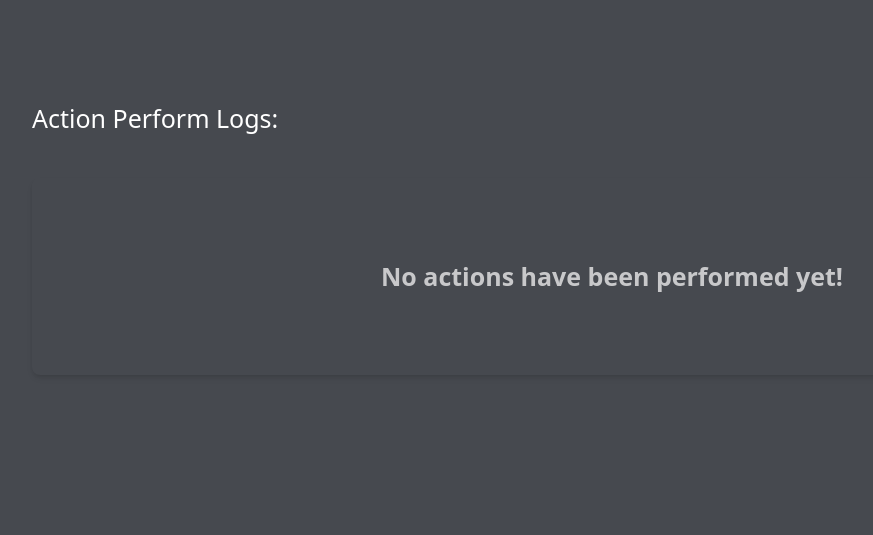
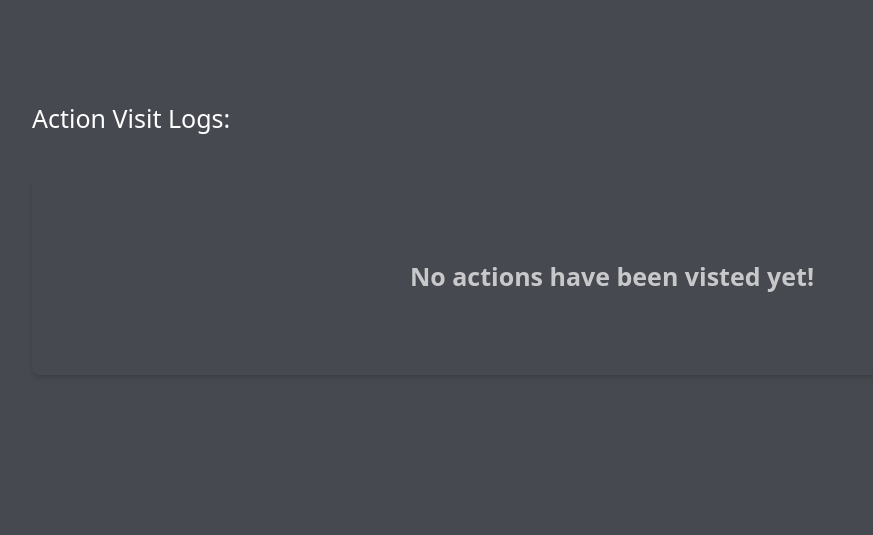
Before and after one commit to aadilsehrawat/JellyBot, a Django app: page /perform/action/logs/ in a window 1280 px wide. Shown: the part 72-607 px from the top of the page, without its empty margins (68-941 px from the left). Run offline with Django 4.2, Linux system fonts and the light colour scheme; data that the repository does not hold is empty; some libraries are stand-ins or nearby versions.

Commit message:
Changed Actions Performed to Actions Visited

```diff
--- a/App/templates/App/action_details.html
+++ b/App/templates/App/action_details.html
@@ -31,12 +31,12 @@
         </h1>
         <div id="action-details">
           <p class="mb-8 leading-relaxed" style="text-align: justify; text-justify: inter-word;">{{action.description}}</p>
-          <p style="text-align: left"> <b> Action Performed: </b> <br>
-            This action has been performed <b>{{action.times_performed}}</b> times till date.</p>
+          <p style="text-align: left"> <b> Times Visited: </b> <br>
+            This action has been visited <b>{{action.times_performed}}</b> times till date.</p>
         <br>
           <div class="flex justify-center">
               <a href="{% url 'Perform' action.id %}"><button class="mr-5 inline-flex text-white bg-indigo-500 border-0 py-2 px-6 focus:outline-none hover:bg-indigo-600 rounded text-lg">
-                <img style="width: 26px" class="mr-3" src="https://static-00.iconduck.com/assets.00/checklist-illustration-408x512-gzi4vxvp.png">Perform</button></a>
+                <img style="width: 26px" class="mr-3" src="https://static-00.iconduck.com/assets.00/checklist-illustration-408x512-gzi4vxvp.png">Explore</button></a>
             <button data-modal-target="popup-modal" data-modal-toggle="popup-modal" class="inline-flex text-gray-700 bg-gray-200 border-0 py-2 px-6 focus:outline-none hover:bg-gray-300 rounded text-lg">
               <img style="width: 26px" class="mr-3 mt-1" src="https://static-00.iconduck.com/assets.00/share-boxed-icon-512x449-4tdrlvwm.png">Share</button>
             <div id="popup-modal" tabindex="-1" class="fixed top-0 left-0 right-0 z-50 hidden p-4 overflow-x-hidden overflow-y-auto md:inset-0 h-[calc(100%-1rem)] max-h-full">
--- a/App/templates/App/actions.html
+++ b/App/templates/App/actions.html
@@ -46,7 +46,7 @@
                         <img class="rounded w-full object-center mb-6" src="{{action.cover_image.url}}" onerror="this.onerror=null; this.src='https://www.littlethings.info/wp-content/uploads/2014/04/dummy-image-grey-e1398449111870.jpg';" alt="Event Cover Image" class="img-responsive" />
                     {% endif %}
                 <div id="performed" class="flex">
-                    <h3 class="tracking-widest text-gray-600 text-xs font-medium title-font mr-1">Performed:
+                    <h3 class="tracking-widest text-gray-600 text-xs font-medium title-font mr-1">Visited:
                     </h3><h3 class="tracking-widest text-indigo-500 text-xs font-medium title-font">{{action.times_performed}} times</h3>
                 </div>
                 <h2 class="text-lg text-gray-900 font-medium title-font mb-4">{{action.action}}</h2>
--- a/App/templates/App/perform_logs.html
+++ b/App/templates/App/perform_logs.html
@@ -37,9 +37,9 @@
 {% endblock styles %}
 
 {% block content %}
-<p id="contact-messages" class="pl-20 mt-20 mb-10">Action Perform Logs:</p>
+<p id="contact-messages" class="pl-20 mt-20 mb-10">Action Visit Logs:</p>
 {% if not count == 0 %}
-    <p id="total" class="pl-20 mt-20 mb-5">Total Actions Performed: {{count}}</p>
+    <p id="total" class="pl-20 mt-20 mb-5">Total Actions Visit Count: {{count}}</p>
 {% endif %}
 
 <div id="wrapper" class="pl-20 pr-20">
@@ -55,12 +55,12 @@
                             Action Description
                         </th>
                         <th scope="col" class="px-6 py-3">
-                            Action Perform Count
+                            Action Visits Count
                         </th>
                     </tr>
                 </thead>
             {% else %}
-                <p id="no-attendees" style="font-size: 25px; font-weight: 600; color: rgba(255, 255, 255, 0.7)" class="text-center pl-20 mt-20 mb-20">No actions have been performed yet!</p>
+                <p id="no-attendees" style="font-size: 25px; font-weight: 600; color: rgba(255, 255, 255, 0.7)" class="text-center pl-20 mt-20 mb-20">No actions have been visted yet!</p>
             {% endif %}
             <tbody>
             {% if not count == 0 %}
```
